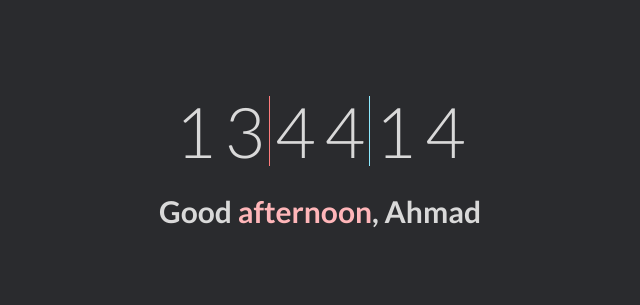
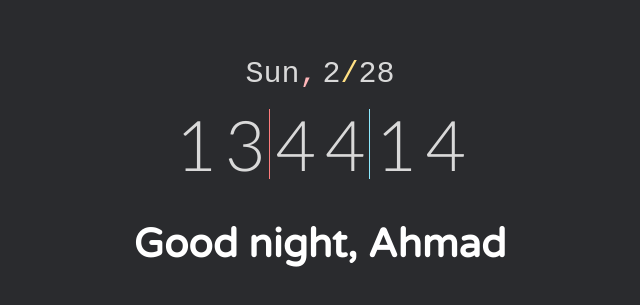
Before and after one commit to indiealistic/bravetab, a browser extension: page index.html in a window 1280 px wide. Shown: the part 239-544 px from the top of the page, without its empty margins (320-960 px from the left). Drawn offline with Linux system fonts and the light colour scheme.

Commit message:
Update font & add date

```diff
--- a/index.css
+++ b/index.css
@@ -1,4 +1,5 @@
 @import url("https://fonts.googleapis.com/css?family=Lato:300,400,700");
+@import url("https://fonts.googleapis.com/css?family=Varela+Round:300,400,700");
 
 * {
   margin: 0;
@@ -26,14 +27,38 @@ body {
   align-items: center;
 }
 
-#greeting {
+#date {
   font-size: 30px;
-  font-weight: bold;
-  padding-top: 30px;
+  margin-bottom: 20px;
+  display: flex;
+  font-family: monospace !important;
 }
 
-#timeframe {
+#greeting {
+  font-size: 40px;
+  font-weight: bold;
+  margin-top: 45px;
+  font-family: "Varela Round", sans-serif !important;
+  color: white;
+}
+
+#comma {
   color: #ffb6b9;
+  margin-right: 5px;
+}
+
+#slash {
+  color: #ffe084;
+}
+
+#chrome {
+  position: absolute;
+  left: 10px;
+  top: 10px;
+}
+
+a {
+  color: inherit;
 }
 
 .clock {
--- a/index.html
+++ b/index.html
@@ -1,12 +1,19 @@
 <!DOCTYPE html>
 <html>
   <head>
-    <title>Home 🏠</title>
+    <title>Home</title>
     <link rel="stylesheet" href="index.css" />
     <script src="script.js"></script>
   </head>
   <body>
     <div class="container">
+      <p id="date">
+        <span id="day"></span>
+        <span id="comma">, </span>
+        <span id="month"></span>
+        <span id="slash">/</span>
+        <span id="num-date"></span>
+      </p>
       <div class="clock"></div>
       <p id="greeting">Good <span id="timeframe"></span>, Ahmad</p>
     </div>
--- a/script.js
+++ b/script.js
@@ -62,19 +62,32 @@ document.addEventListener("DOMContentLoaded", function () {
   for (; i < l; i++) {
     new Clock(clocks[i]);
   }
+  const date = new Date();
+  const currHour = date.getHours();
+  const currDay = date.getDay();
+  const days = ["Sun", "Mon", "Tue", "Wed", "Thu", "Fri", "Sat"];
+  const day = days[currDay];
+  const month = date.getMonth() + 1;
+  const numDate = date.getDate();
 
-  const currHour = new Date().getHours();
   let timeframe;
 
-  if (currHour >= 6 && currHour <= 11) {
-    timeframe = "morning";
-  } else if (currHour >= 12 && currHour <= 16) {
-    timeframe = "afternoon";
-  } else if (currHour >= 17 && currHour <= 20) {
-    timeframe = "evening";
-  } else {
-    timeframe = "night";
+  switch (currHour) {
+    case currHour >= 6 && currHour <= 11:
+      timeframe = "morning";
+      break;
+    case currHour >= 12 && currHour <= 16:
+      timeframe = "afternoon";
+      break;
+    case currHour >= 17 && currHour <= 20:
+      timeframe = "evening";
+      break;
+    default:
+      timeframe = "night";
   }
 
+  document.querySelector("#day").innerHTML = day;
+  document.querySelector("#month").innerHTML = month;
+  document.querySelector("#num-date").innerHTML = numDate;
   document.querySelector("#timeframe").innerHTML = timeframe;
 });
```
Also changed, not shown: manifest.json.
